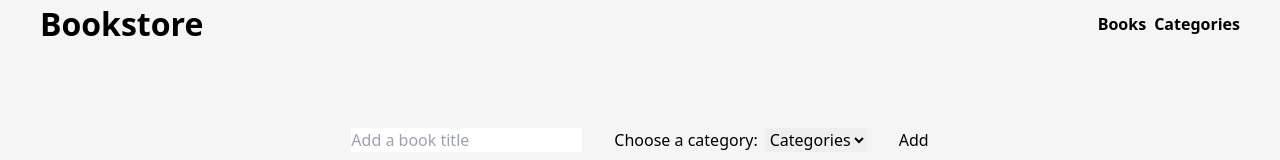
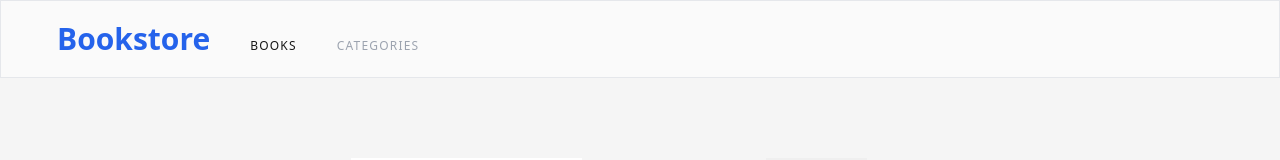
Before and after one commit to ShadyShawkat/bookstore, a React (Create React App) app: page / in a window 1280 px wide. Shown: the top 160 px of the page. Built offline with nearby package versions, Linux system fonts and the light colour scheme; no server answers.

Commit message:
Finish nav styling

```diff
--- a/src/components/Nav/Nav.js
+++ b/src/components/Nav/Nav.js
@@ -1,21 +1,40 @@
 import React from 'react';
-import { Link } from 'react-router-dom';
-import styles from './Nav.module.css';
+import { Link, useLocation } from 'react-router-dom';
 
-const Nav = () => (
-  <nav className={styles.nav}>
+const Nav = () => {
+  const location = useLocation();
+  console.log(location.pathname);
+  return (
+    <nav className="px-14 py-5 bg-neutral-50 border flex gap-10 items-baseline">
       <Link to="/">
-      <h1>Bookstore</h1>
+        <h1 className="text-blue-600 text-3xl font-bold">Bookstore</h1>
       </Link>
-    <ul className={styles['nav-links']}>
+      <ul className="flex gap-10 text-xs tracking-widest">
         <li>
-        <Link to="/">Books</Link>
+          <Link
+            to="/"
+            className={`hover:text-blue-500 ${
+              location.pathname === '/' ? 'text-neutral-900' : 'text-gray-400'
+            }`}
+          >
+            BOOKS
+          </Link>
         </li>
         <li>
-        <Link to="/categories">Categories</Link>
+          <Link
+            to="/categories"
+            className={`hover:text-blue-500 ${
+              location.pathname === '/categories'
+                ? 'text-neutral-900'
+                : 'text-gray-400'
+            }`}
+          >
+            CATEGORIES
+          </Link>
         </li>
       </ul>
     </nav>
   );
+};
 
 export default Nav;
```
Lines whose indentation alone changed are shown as unchanged.
